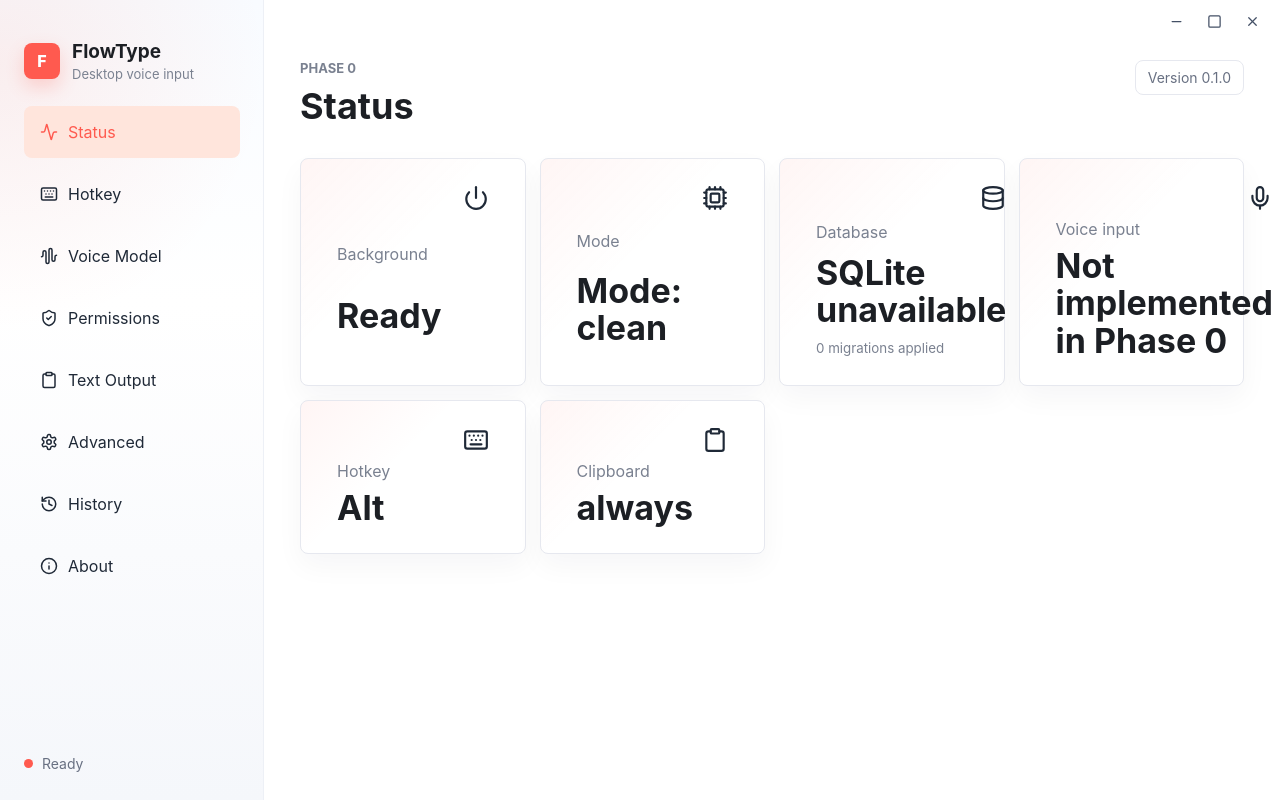
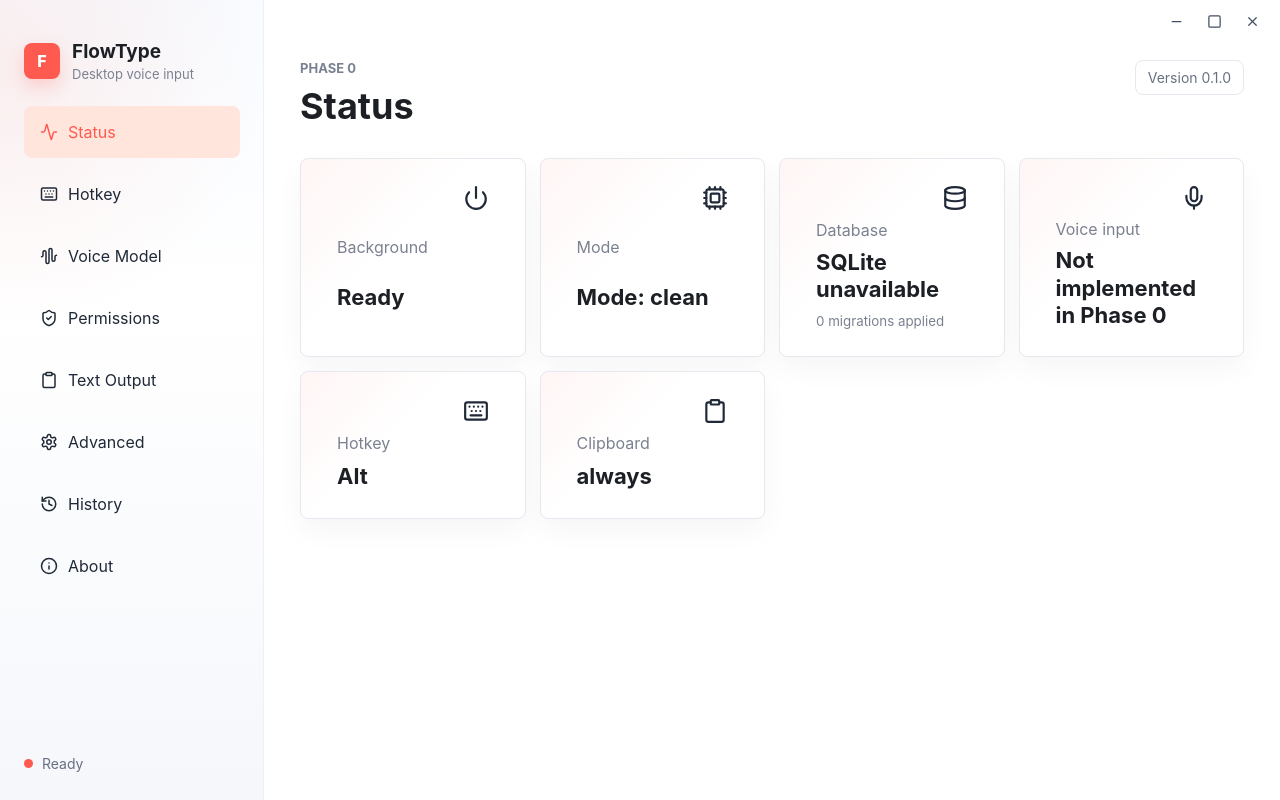
Before and after one commit to Azyai/FlowType, a React (Vite) app: page / in a window 1280 px wide. Built offline with nearby package versions, Linux system fonts and the light colour scheme.

Commit message:
feat：优化状态页UI

```diff
--- a/src/app/pages/StatusPage.tsx
+++ b/src/app/pages/StatusPage.tsx
@@ -17,7 +17,7 @@
   const modeLabel = t('status.mode', { mode: '' }).replace(/[:：]\s*$/, '');
 
   return (
-    <div className="grid">
+    <div className="grid status-grid">
       <InfoCard
         icon={Power}
         label={t('status.background')}
--- a/src/app/styles/components.css
+++ b/src/app/styles/components.css
@@ -106,6 +106,11 @@
   line-height: 1.1;
 }
 
+.status-grid .info-card strong {
+  font-size: 22px;
+  line-height: 1.25;
+}
+
 .panel {
   display: grid;
   gap: 18px;
```
